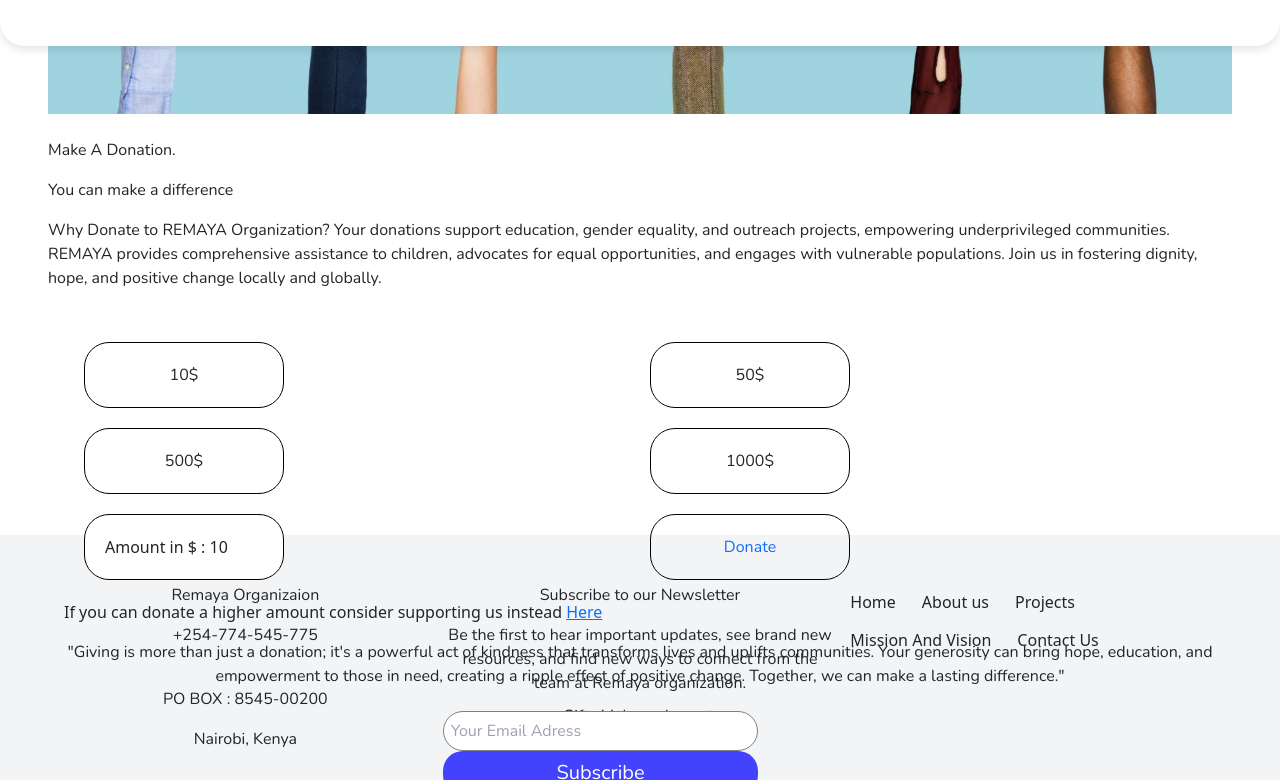
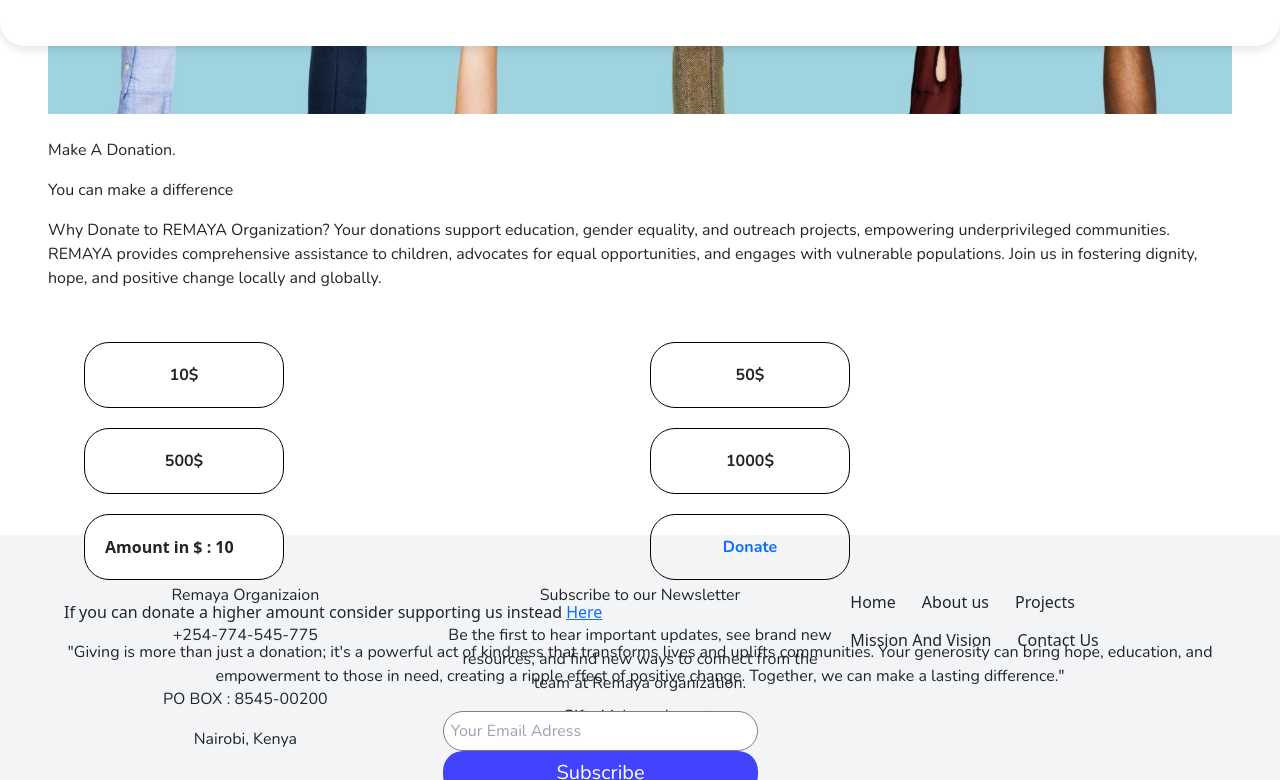
Before and after one commit to Brianali-codes/remaya-react, a React (Vite) app: page /donate in a window 1280 px wide. Shown: the part 425-1205 px from the top of the page. Built offline with nearby package versions, Linux system fonts and the light colour scheme; a web font is replaced by a local one.

Commit message:
add new changes

```diff
--- a/src/App.css
+++ b/src/App.css
@@ -354,6 +354,8 @@
   border-radius: 25px;
   transition: 0.6s;
   width: 200px;
+  font-family: "Nunito", serif;
+  font-weight: bold;
 }
 .don-btn:hover{
   background-color: rgb(158, 158, 253);
@@ -365,4 +367,5 @@
   border-radius: 25px;
   transition: 0.6s;
   width: 200px;
+  font-weight: bold;
 }
```
